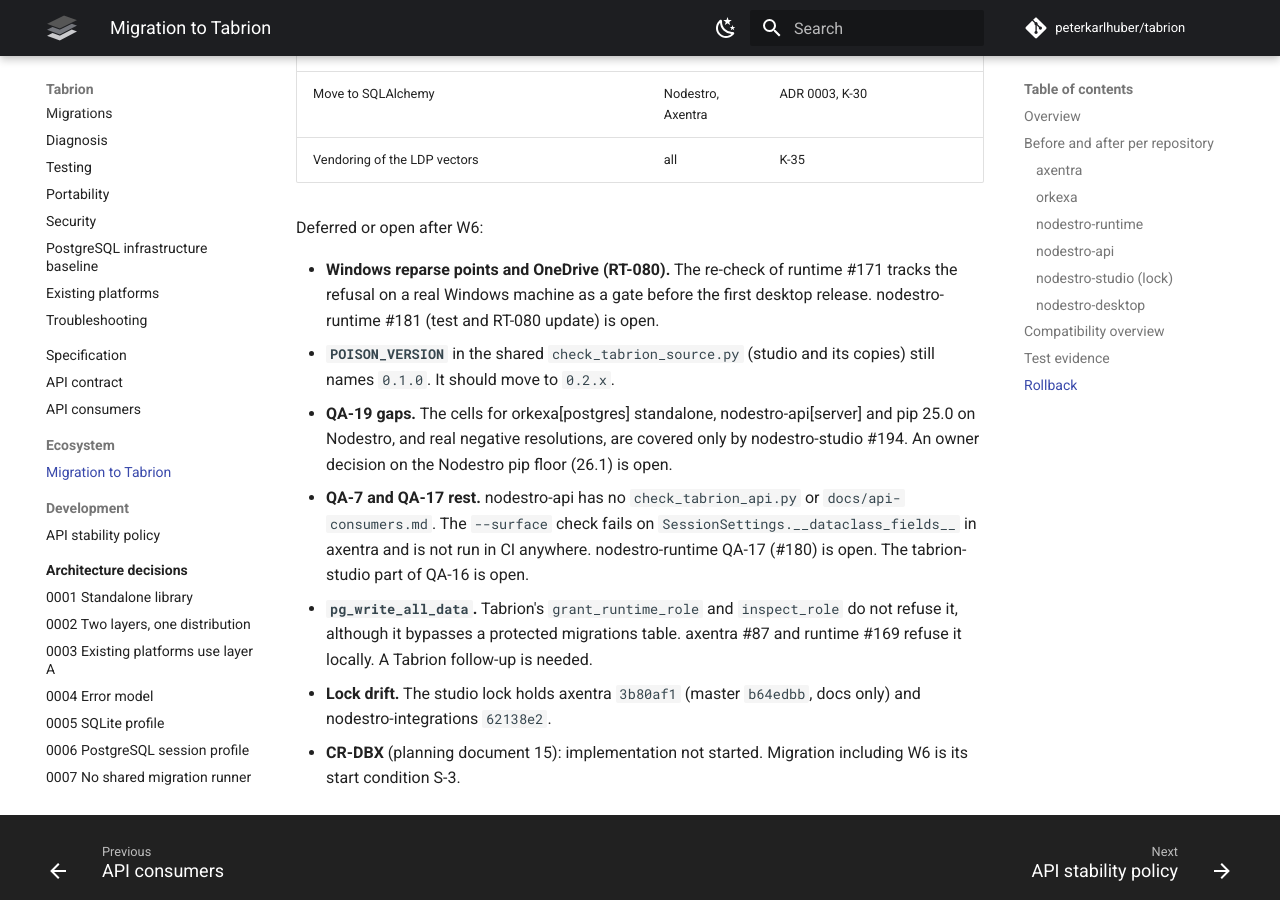
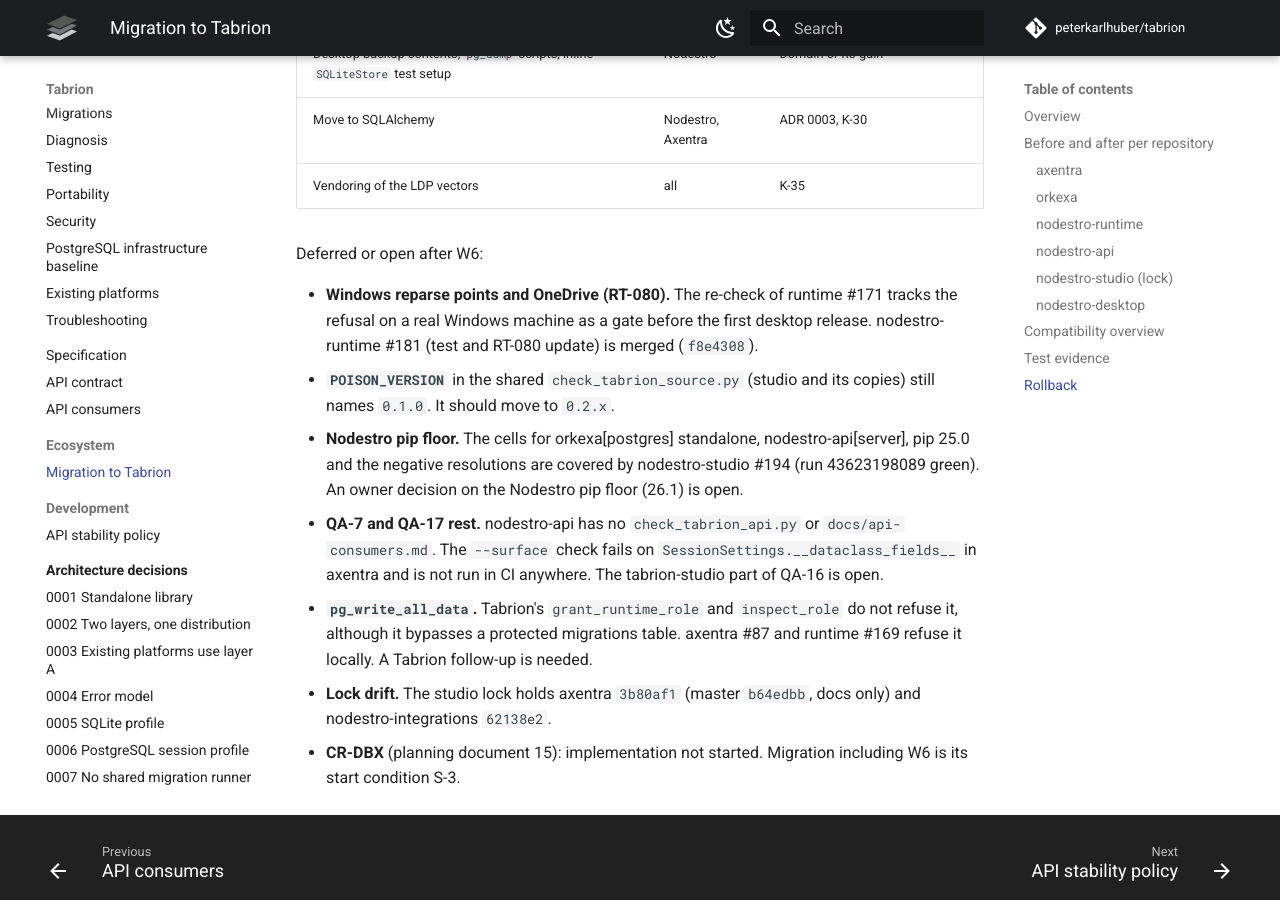
Before and after one commit to peterkarlhuber/tabrion, an MkDocs documentation site: the page built from docs/ecosystem/migration.md, in a window 1280 px wide and 900 px high, scrolled down 9340 px. Built offline with MkDocs 1.6.1 and Material for MkDocs 9.7.7, drawn with Linux system fonts in a browser that asks for light colours; comment, search, counter and statistics services are not loaded; some of the changed text lies outside the part shown.

Commit message:
Docs: QA-17, QA-19, QA-20 and QA-23 done in STATUS and the migration record
nodestro-runtime #180 and #181 merged, nodestro-studio #194 merged with its
first tabrion-compat dispatch green against Tabrion master.

Co-Authored-By: Claude Opus 5.5 <noreply@anthropic.com>
Claude-Session: https://claude.ai/code/session_011tY7TAans48GbZAuavtHPL

```diff
--- a/docs/ecosystem/migration.md
+++ b/docs/ecosystem/migration.md
@@ -136,14 +136,15 @@ was a stale lock, not a code defect, and both were rerun.
   `tests/architecture/test_forbidden_probe.py` (one mutation probe per contract).
 - **QA-17 (dependency policy).** nodestro-studio `tests/test_dependency_policy.py` (8 negative cases, cycles);
   vendored copies with red probes in axentra, orkexa, nodestro-api #140 (`f1755fe`), nodestro-integrations #91
-  (`2db82e7`) and nodestro-examples #105 (`39c8afa`). nodestro-runtime #180 is open.
+  (`2db82e7`), nodestro-examples #105 (`39c8afa`) and nodestro-runtime #180 (`f7fc3a1`).
 - **QA-18 (optional edges).** `test_optional_edges.py` in orkexa, nodestro-runtime and nodestro-api (blocked module,
   probe, meta test against K-33).
 - **QA-19/QA-20.** nodestro-studio #194 adds `.github/workflows/tabrion-compat.yml` and `scripts/tabrion_compat.py`. It
   is manual (`workflow_dispatch` with `tabrion_ref`) and report only. Jobs: the consumer suites at a given Tabrion ref
   (QA-20), five clean-install cells and negative resolution cases with pip 25.0 and the latest pip (QA-19). Workflow
-  review: accept with conditions, C-1 fixed (`35ab074`). The first dispatch runs after the merge, because the
-  workflow must be on master. The pull request is open on 2026-11-14.
+  review: accept with conditions, C-1 fixed (`35ab074`). Merged as `5ecf681`. The first dispatch, run 43623198089
+  against Tabrion master on 2026-11-14, is green in every job: all four consumer suites, all clean-install cells and
+  all negative resolution cases on pip 25.0 and the latest pip.
 - **Security reviews.** axentra MIG-AXE-0 (#61), runtime #169 and #171, axentra #87, runtime #176 (MIG-NOD-9), the
   repair flow (api #136, studio #192, desktop #76), and a re-check of the #171 conditions (C1, N1, N2 and N4 met; N3
   tracked as a gate).
@@ -187,15 +188,16 @@ By design (plan document 06 section 9):
 Deferred or open after W6:
 
 - **Windows reparse points and OneDrive (RT-080).** The re-check of runtime #171 tracks the refusal on a real Windows
-  machine as a gate before the first desktop release. nodestro-runtime #181 (test and RT-080 update) is open.
+  machine as a gate before the first desktop release. nodestro-runtime #181 (test and RT-080 update) is merged
+  (`f8e4308`).
 - **`POISON_VERSION`** in the shared `check_tabrion_source.py` (studio and its copies) still names `0.1.0`. It should
   move to `0.2.x`.
-- **QA-19 gaps.** The cells for orkexa[postgres] standalone, nodestro-api[server] and pip 25.0 on Nodestro, and real
-  negative resolutions, are covered only by nodestro-studio #194. An owner decision on the Nodestro pip floor (26.1)
-  is open.
+- **Nodestro pip floor.** The cells for orkexa[postgres] standalone, nodestro-api[server], pip 25.0 and the negative
+  resolutions are covered by nodestro-studio #194 (run 43623198089 green). An owner decision on the Nodestro pip
+  floor (26.1) is open.
 - **QA-7 and QA-17 rest.** nodestro-api has no `check_tabrion_api.py` or `docs/api-consumers.md`. The `--surface`
   check fails on `SessionSettings.__dataclass_fields__` in axentra and is not run in CI anywhere.
-  nodestro-runtime QA-17 (#180) is open. The tabrion-studio part of QA-16 is open.
+  The tabrion-studio part of QA-16 is open.
 - **`pg_write_all_data`.** Tabrion's `grant_runtime_role` and `inspect_role` do not refuse it, although it bypasses a
   protected migrations table. axentra #87 and runtime #169 refuse it locally. A Tabrion follow-up is needed.
 - **Lock drift.** The studio lock holds axentra `3b80af1` (master `b64edbb`, docs only) and nodestro-integrations
```
Also changed, not shown: CHANGELOG.md (+2 -1 lines), docs/program/STATUS.md (+9 -7 lines).
